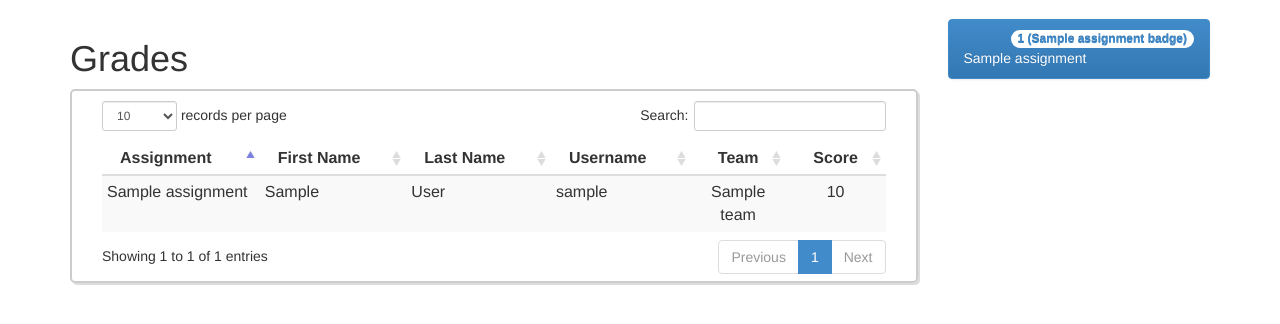
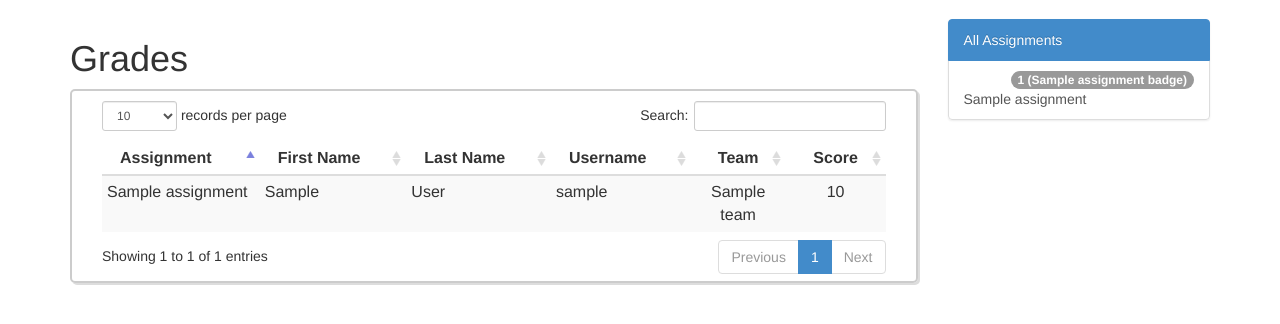
Before and after one commit to RoseMobileEndpoints/GradeRecorderBackend, a Python web app: template templates/graderecorder.html in a window 1280 px wide. Shown: the part 51-375 px from the top of the page. Run offline with Jinja, Linux system fonts and the light colour scheme; the template is opened without the code that fills it: most values are stand-ins (such as "Sample title", 1, 10 or a date in 2020); some libraries are stand-ins or nearby versions.

Commit message:
Closes #4, Closes #5, Closes #6 - Assignments sidebar
Added an All Assignments option
Made an active_assignment parameter
Set the select element to the active assignment

```diff
--- a/static/js/graderecorder.js
+++ b/static/js/graderecorder.js
@@ -36,7 +36,9 @@ rh.gr.enableButtons = function() {
 	$('#display-add-grade-entry-modal').click(function() {
 		$('#add-grade-entry-modal').on('shown.bs.modal', function () {
 		  // TODO: Attempt to guess the next student needing a grade.
-		  $("select[name=assignment_key]").val(rh.gr.currentAssignmentKey);
+		  if (rh.gr.currentAssignmentKey.length > 0) {
+		    $("select[name=assignment_key]").val(rh.gr.currentAssignmentKey);
+		  }
       $("input[name='score']").focus();
     }).modal('show');
 	});
@@ -52,7 +54,7 @@ rh.gr.updateTable = function() {
 // Navigation of grade entries.
 $(document).ready(function(){
   rh.gr.enableButtons();
-	rh.gr.currentAssignmentKey = $('.sidebar-link:first-child').attr('id');
+	rh.gr.currentAssignmentKey = $('.sidebar-link.active').attr('id');
 	rh.gr.updateTable();
 	$('.sidebar-link').click(function() {
 		// Update the sidebar
--- a/static/stylesheets/graderecorder.css
+++ b/static/stylesheets/graderecorder.css
@@ -1,4 +1,6 @@
-
+.sidebar-link:first-child {
+	background: #eee;
+}
 .table-wrapper {
   padding: 10px 30px 5px;
   border: 2px solid #ccc;
--- a/templates/graderecorder.html
+++ b/templates/graderecorder.html
@@ -56,8 +56,9 @@
       </div>
       <div class="col-xs-6 col-sm-3 sidebar-offcanvas" id="sidebar" role="navigation">
         <div id="assignment-sidebar" class="list-group">
+          <a href="#" id="" class="sidebar-link list-group-item {% if not active_assignemnt %}active{% endif %}">All Assignments</a>
           {% for assignment in assignments %}
-            <a href="#" id="{{assignment.key.urlsafe() }}" class="sidebar-link list-group-item {% if loop.first %}active{% endif %}">
+            <a href="#" id="{{ assignment.key.urlsafe() }}" class="sidebar-link list-group-item {% if active_assignemnt == assignment.key.urlsafe() %}active{% endif %}">
               <span class="badge">
                 {{ assignment_badge_data[assignment.key][0] }}
                 {% if assignment_badge_data[assignment.key][0] > 0 %}
```
Also changed, not shown: main.py (+14 -6 lines).
